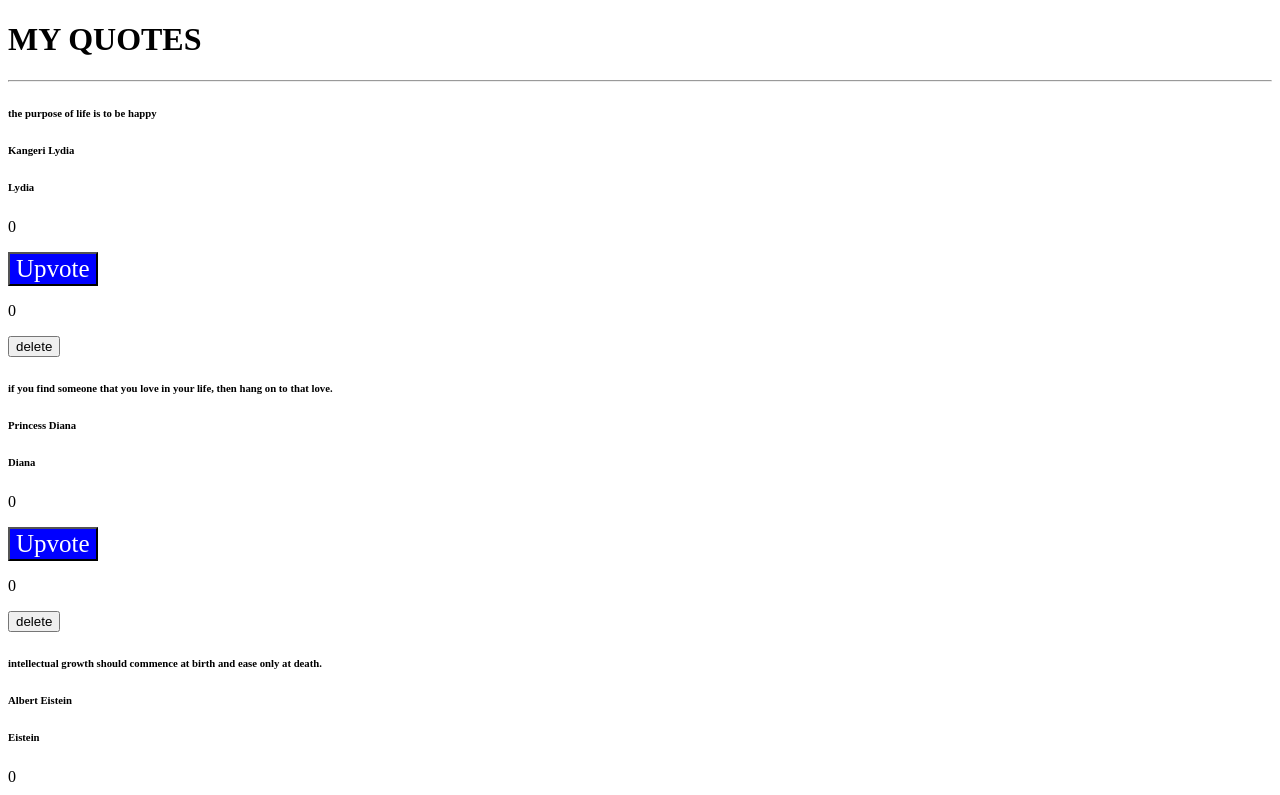
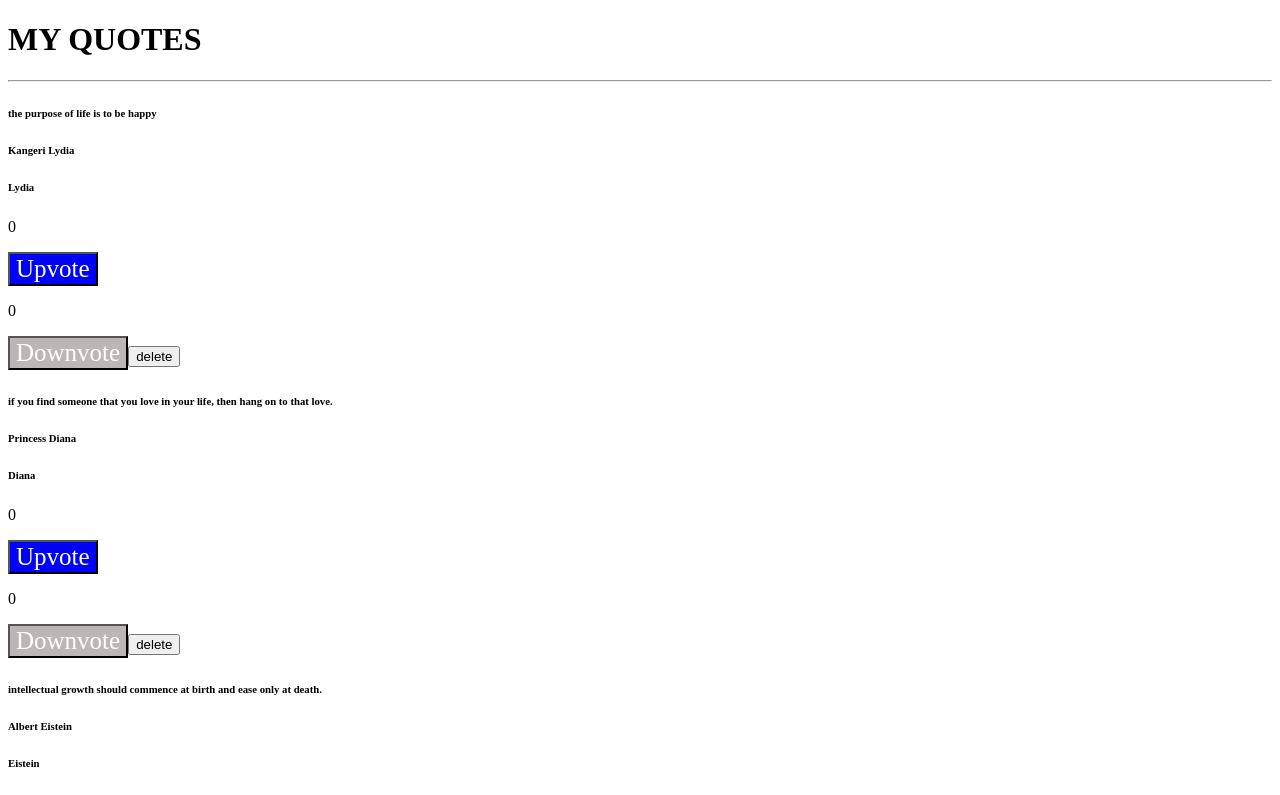
Before and after one commit to lydia-254/Quote-Web, an Angular app in the folder Quote/: page / in a window 1280 px wide. Shown: the top 795 px of the page. Built offline with nearby package versions, Linux system fonts and the light colour scheme.

Commit message:
Add changes

```diff
--- a/Quote/src/app/quote-detail/quote-detail.component.html
+++ b/Quote/src/app/quote-detail/quote-detail.component.html
@@ -8,5 +8,6 @@
   <p>{{quote.upvote}}</p>
  <button (click)='upvote()' style="color: white; font-size: 20px; background-color: blue;  font-size: 25px; font-family: 'Times New Roman', Times, serif; ">Upvote</button>
  <p>{{quote.downvote}}</p>
+ <button (click)='downvote()' style="color: white; font-size: 20px; background-color: rgb(187, 183, 183);  font-size: 25px; font-family: 'Times New Roman', Times, serif;" >Downvote</button>
   <button (click)='quoteComplete(true)' >delete</button>
 </div>
```
